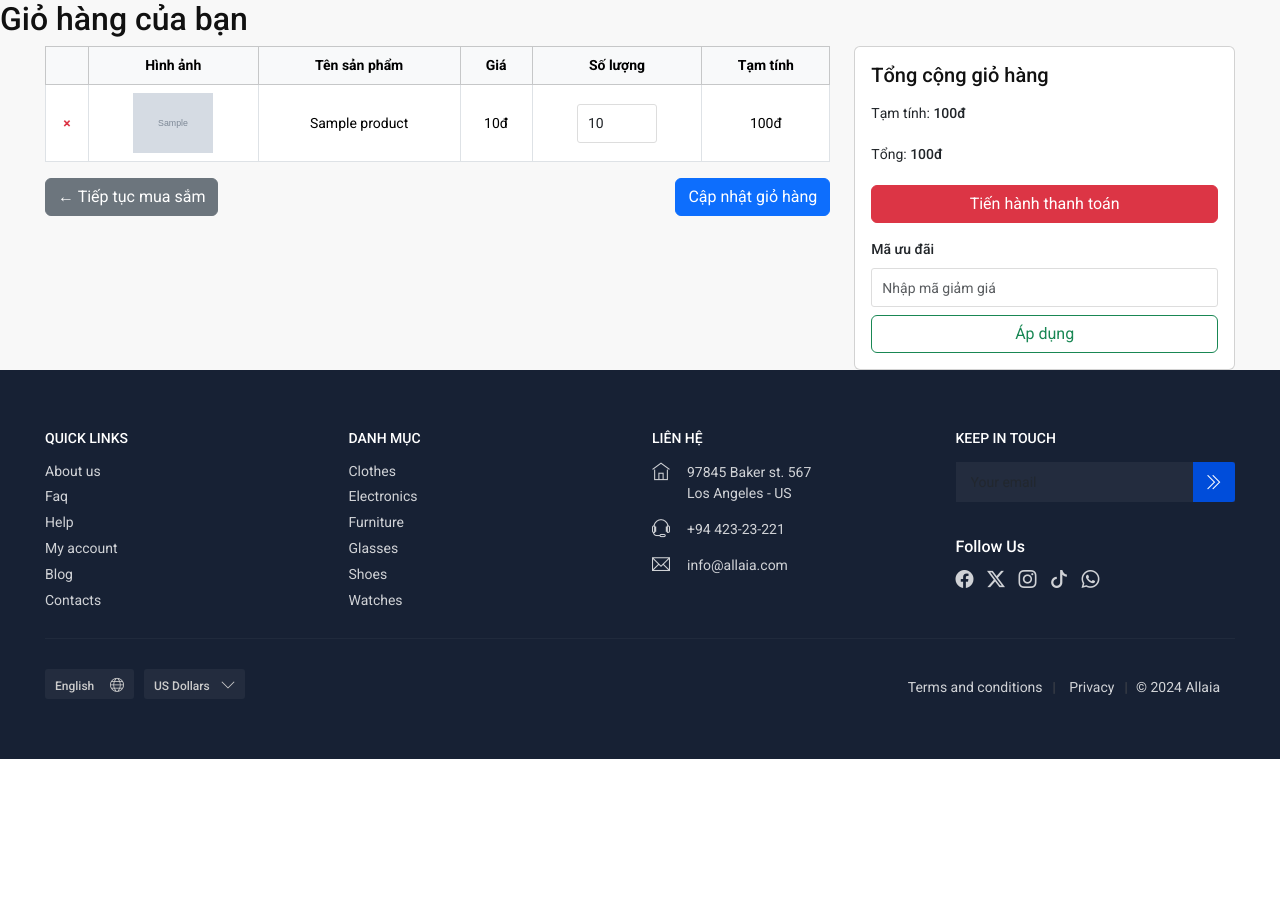
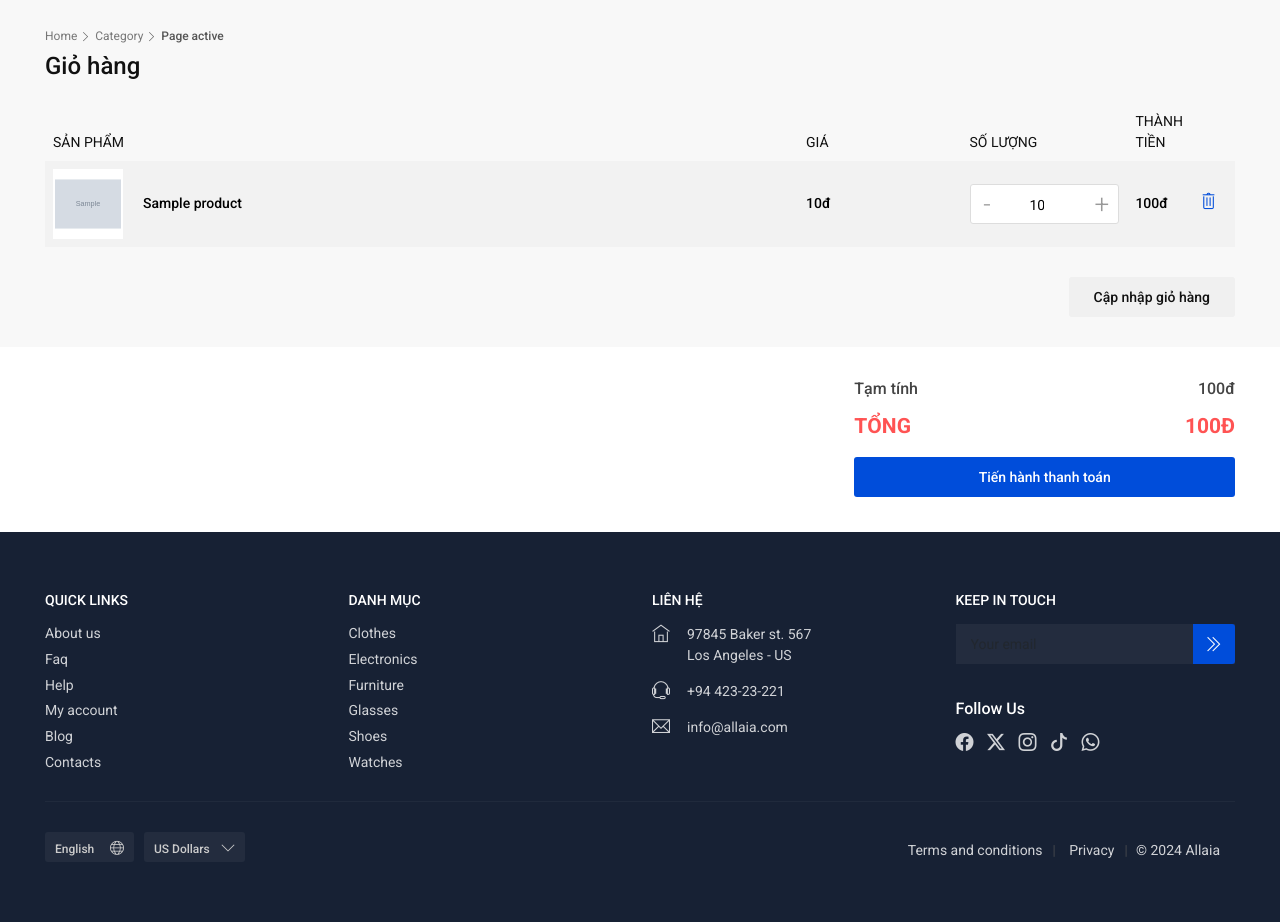
Before and after one commit to QuangHuan1005/DuAn1_Nhom2, a PHP site: page /base_du_an_1/index.php?act=cart in a window 1280 px wide. Shown: the part 128-1050 px from the top of the page. Before the commit the page ends 887 px from the top, so only its background shows below. Run offline with PHP 8.4, Linux system fonts and the light colour scheme; the visitor is signed in with stand-in values (Sample User, id 1); tables that the repository leaves empty or names only in its code hold one stand-in row (values such as "Sample post"); grey boxes marked "Sample" are stand-in pictures; some libraries are stand-ins or nearby versions.

Commit message:
cap nhap trang gio hang

```diff
--- a/controllers/ProductController.php
+++ b/controllers/ProductController.php
@@ -17,7 +17,7 @@ class ProductController
     }
     public function store()
     {
-        $limit = 4;
+        $limit = 8;
         $page = isset($_GET['page']) ? (int) $_GET['page'] : 1;
         if ($page < 1)
             $page = 1;
--- a/views/cart.php
+++ b/views/cart.php
@@ -1,21 +1,41 @@
 <?php require_once './views/layouts/layout_top.php'; ?>
 
-<h2>Giỏ hàng của bạn</h2>
 
 <?php if (!empty($items)): ?>
-<div class="container">
-  <div class="row">
-    <div class="col-md-8">
-      <form id="cart-form" method="POST" action="index.php?act=cart/update">
-        <table class="table table-bordered align-middle text-center">
-          <thead class="table-light">
+
+
+  <main class="bg_gray">
+    <div class="container margin_30">
+      <div class="page_header">
+        <div class="breadcrumbs">
+          <ul>
+            <li><a href="#">Home</a></li>
+            <li><a href="#">Category</a></li>
+            <li>Page active</li>
+          </ul>
+        </div>
+        <h1>Giỏ hàng</h1>
+      </div>
+      <!-- /page_header -->
+      <form id="cart-form" method="POST" action="index.php?act=cart/update"></form>
+      <table class="table table-striped cart-list">
+        <thead>
           <tr>
-              <th></th>
-              <th>Hình ảnh</th>
-              <th>Tên sản phẩm</th>
-              <th>Giá</th>
-              <th>Số lượng</th>
-              <th>Tạm tính</th>
+            <th>
+              Sản phẩm
+            </th>
+            <th>
+              Giá
+            </th>
+            <th>
+              Số lượng
+            </th>
+            <th>
+              Thành tiền
+            </th>
+            <th>
+
+            </th>
           </tr>
         </thead>
         <tbody>
@@ -27,55 +47,83 @@
             ?>
             <tr>
               <td>
+                <div class="thumb_cart">
+                  <img src="<?= htmlspecialchars($item['image_url']) ?>" data-src="" class="lazy" alt="Image">
+                </div>
+                <span class="item_cart"><?= htmlspecialchars($item['name']) ?></span>
+              </td>
+              <td>
+                <strong><?= number_format($item['price']) ?>đ</strong>
+              </td>
+              <td>
+                <div class="numbers-row">
+                  <input type="number" value="<?= $item['quantity'] ?>" min="1" id="quantity_1" class="qty2"
+                    name="quantities[<?= $item['id'] ?>]">
+                  <div class="inc button_inc">+</div>
+                  <div class="dec button_inc">-</div>
+                </div>
+              </td>
+              <td>
+                <strong><?= number_format($subtotal) ?>đ</strong>
+              </td>
+              <td class="options">
                 <a href="index.php?act=cart/remove&id=<?= $item['id'] ?>"
-       onclick="return confirm('Bạn có chắc muốn xóa sản phẩm này?');"
-       class="text-danger fw-bold"
-       style="text-decoration: none;">×</a>
+                  onclick="return confirm('Bạn có chắc muốn xóa sản phẩm này?');"><i class="ti-trash"></i></a>
               </td>
-
-              <td><img src="<?= htmlspecialchars($item['image_url']) ?>" width="80" /></td>
-              <td><?= htmlspecialchars($item['name']) ?></td>
-              <td class="price" data-price="<?= $item['price'] ?>"><?= number_format($item['price']) ?>đ</td>
-              <td>
-                <input type="number"
-                       name="quantities[<?= $item['id'] ?>]"
-                       value="<?= $item['quantity'] ?>"
-                       min="1"
-                       class="form-control quantity-input"
-                       style="max-width: 80px; margin: auto;" />
-              </td>
-              <td class="subtotal"><?= number_format($subtotal) ?>đ</td>
             </tr>
           <?php endforeach; ?>
+
         </tbody>
       </table>
 
-       <div class="text-end d-flex justify-content-between">
-  <a href="index.php?act=products" class="btn btn-secondary">← Tiếp tục mua sắm</a>
-  <button type="submit" class="btn btn-primary">Cập nhật giỏ hàng</button>
+
+      <div class="row add_top_30 flex-sm-row-reverse cart_actions">
+        <div class="col-sm-4 text-end">
+          <button type="submit" class="btn_1 gray">Cập nhập giỏ hàng</button>
         </div>
+        <!-- <div class="col-sm-8">
+          <div class="apply-coupon">
+            <div class="form-group">
+              <div class="row g-2">
+                <div class="col-md-6"><input type="text" name="coupon-code" value="" placeholder="Promo code"
+                    class="form-control"></div>
+                <div class="col-md-4"><button type="button" class="btn_1 outline">Apply Coupon</button></div>
+              </div>
+            </div>
+          </div>
+        </div> -->
+      </div>
+      </form>
+      <!-- /cart_actions -->
 
-      </form>
     </div>
+    <!-- /container -->
 
-    <div class="col-md-4">
-      <div class="card p-3">
-        <h5 class="mb-3">Tổng cộng giỏ hàng</h5>
-        <p>Tạm tính: <strong id="subtotal-price"><?= number_format($total) ?>đ</strong></p>
-        <p>Tổng: <strong id="total-price"><?= number_format($total) ?>đ</strong></p>
-
-        <a href="index.php?act=payment" class="btn btn-danger w-100 mb-3">Tiến hành thanh toán</a>
-
-        <div>
-          <label class="form-label">Mã ưu đãi</label>
-          <input type="text" class="form-control" placeholder="Nhập mã giảm giá" />
-          <button class="btn btn-outline-success w-100 mt-2">Áp dụng</button>
+    <div class="box_cart">
+      <div class="container">
+        <div class="row justify-content-end">
+          <div class="col-xl-4 col-lg-4 col-md-6">
+            <ul>
+              <li>
+                <span>Tạm tính</span> <?= number_format($total) ?>đ
+              </li>
+              <li>
+                <!-- <span>Phí ship</span> $7.00 -->
+              </li>
+              <li>
+                <span>Tổng</span> <?= number_format($total) ?>đ
+              </li>
+            </ul>
+            <a href="index.php?act=payment" class="btn_1 full-width cart">Tiến hành thanh toán</a>
           </div>
         </div>
       </div>
     </div>
-</div>
-
+    <!-- /box_cart -->
+  <?php else: ?>
+    <p>Giỏ hàng của bạn đang trống.</p>
+  <?php endif; ?>
+</main>
 <script>
   const inputs = document.querySelectorAll('.quantity-input');
   const subtotalElem = document.getElementById('subtotal-price');
@@ -104,9 +152,4 @@
     input.addEventListener('input', updateTotals);
   });
 </script>
-
-<?php else: ?>
-  <p>Giỏ hàng của bạn đang trống.</p>
-<?php endif; ?>
-
 <?php require_once './views/layouts/layout_bottom.php'; ?>
--- a/views/layouts/css.php
+++ b/views/layouts/css.php
@@ -17,3 +17,4 @@
 <link href="./assets/allaia/css/custom.css" rel="stylesheet">
 <link href="./assets/allaia/css/product_page.css" rel="stylesheet">
 <link href="./assets/allaia/css/checkout.css" rel="stylesheet">
+<link href="./assets/allaia/css/cart.css" rel="stylesheet">
```
Lines whose indentation alone changed are shown as unchanged.
